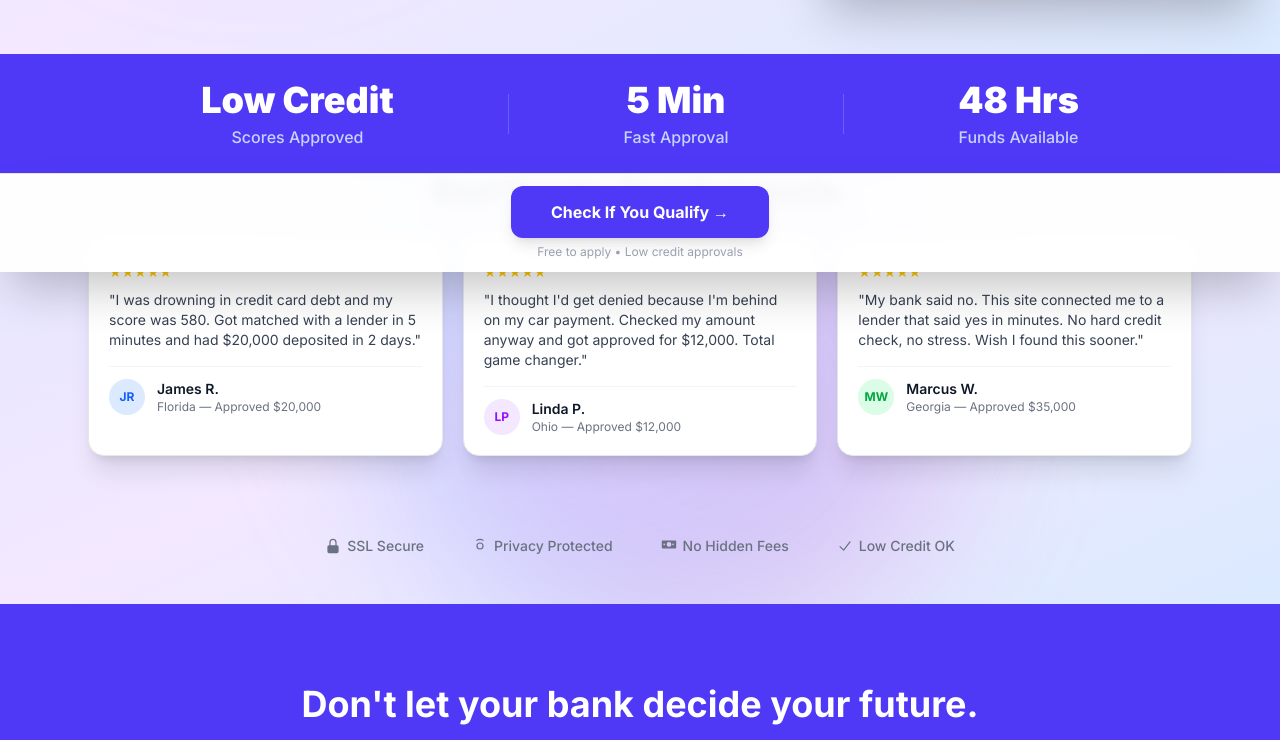
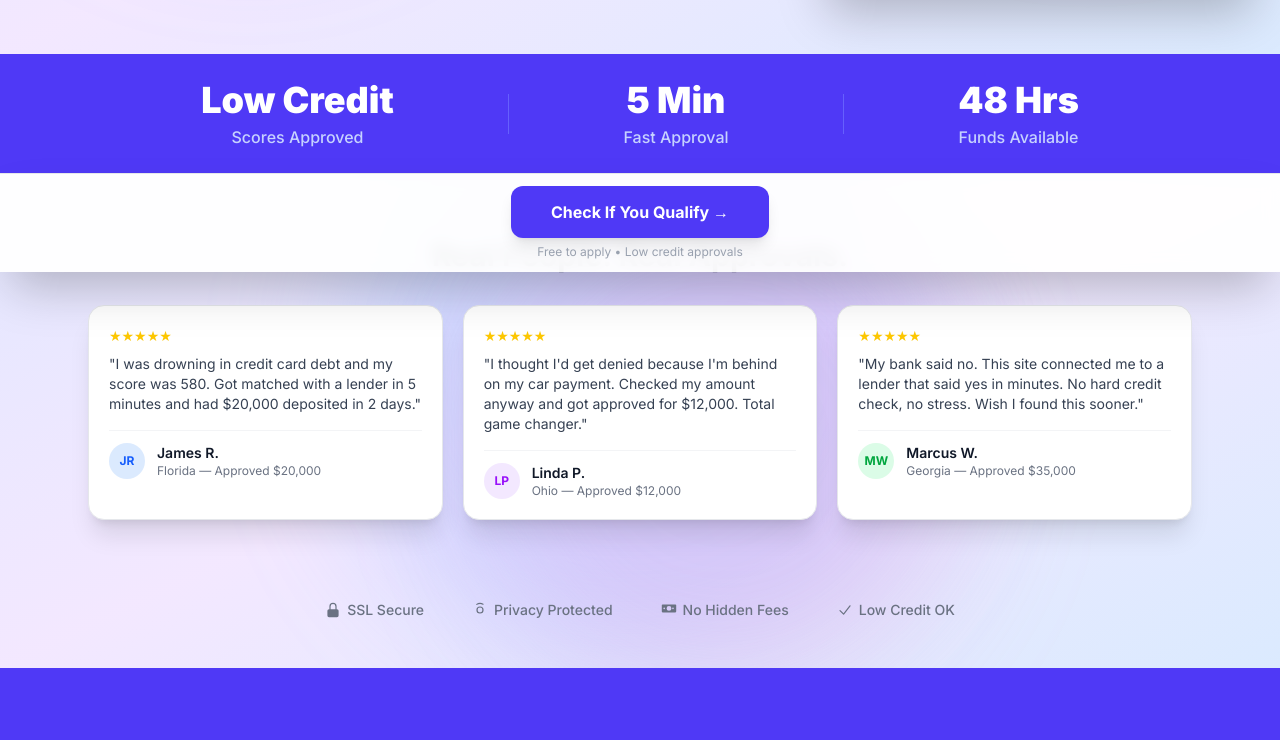
Before and after one commit to davidp-sys/lander-optimized, a SvelteKit app: page / in a window 1280 px wide. Shown: the part 627-1367 px from the top of the page. Built offline with nearby package versions, Linux system fonts and the light colour scheme; no server answers.

Commit message:
Add top padding on testimonials section to separate from stats band

```diff
--- a/src/routes/+page.svelte
+++ b/src/routes/+page.svelte
@@ -283,7 +283,7 @@
     </div>
 
     <!-- TESTIMONIALS -->
-    <div class="relative pb-14 md:pb-20">
+    <div class="relative pt-12 md:pt-16 pb-14 md:pb-20">
       <div class="mx-auto max-w-6xl px-4 md:px-6">
         <h2 class="mb-8 text-center text-2xl font-bold text-gray-900 md:text-3xl">Real People. Real Approvals.</h2>
         <div class="grid grid-cols-1 md:grid-cols-3 gap-5">
```
